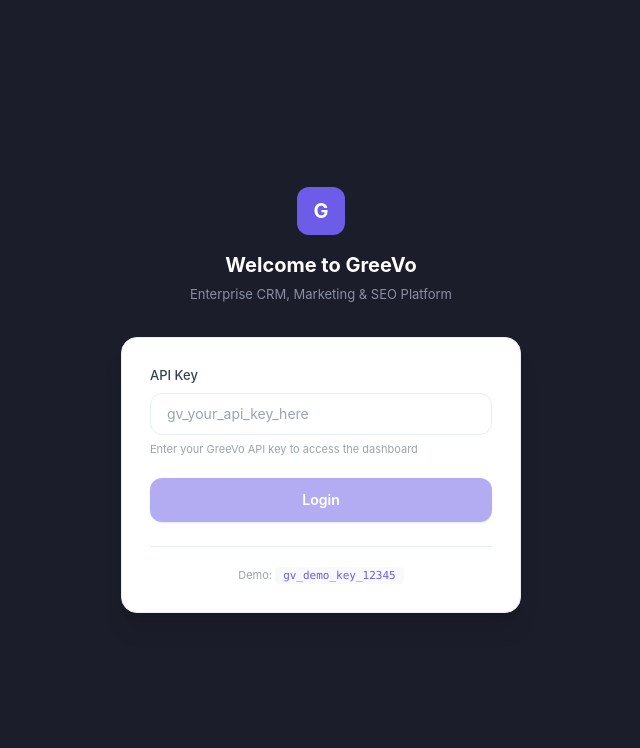
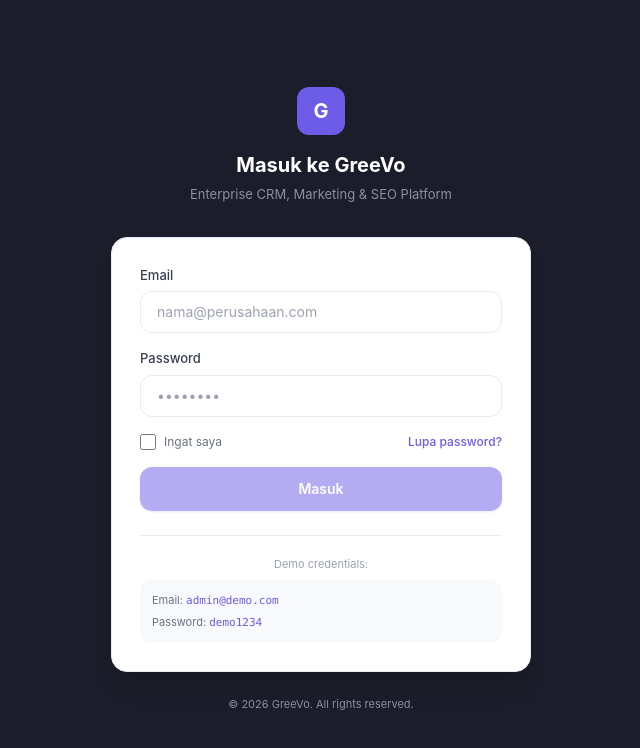
Before and after one commit to dhanimo90/greevo, a Next.js app in the folder dashboard/: page /login in a window 1280 px wide. Shown: the top 748 px of the page, without its empty margins (319-959 px from the left). Built offline with nearby package versions, Linux system fonts and the light colour scheme.

Commit message:
Login with email/password: replace API key login, add auth workflow, user password migration

```diff
--- a/dashboard/src/app/login/page.tsx
+++ b/dashboard/src/app/login/page.tsx
@@ -3,7 +3,8 @@
 import { useRouter } from "next/navigation";
 
 export default function LoginPage() {
-  const [apiKey, setApiKey] = useState("");
+  const [email, setEmail] = useState("");
+  const [password, setPassword] = useState("");
   const [error, setError] = useState("");
   const [loading, setLoading] = useState(false);
   const router = useRouter();
@@ -13,61 +14,149 @@
     setError("");
     setLoading(true);
 
-    if (!apiKey.startsWith("gv_") || apiKey.length < 10) {
-      setError("Invalid API key format. Must start with gv_");
-      setLoading(false);
-      return;
+    try {
+      const apiUrl = process.env.NEXT_PUBLIC_API_URL || "";
+
+      if (apiUrl) {
+        // Production: authenticate via n8n backend
+        const res = await fetch(`${apiUrl}/auth/login`, {
+          method: "POST",
+          headers: { "Content-Type": "application/json" },
+          body: JSON.stringify({ email, password }),
+        });
+
+        const data = await res.json();
+
+        if (!res.ok || !data.success) {
+          setError(data.message || "Email atau password salah");
+          setLoading(false);
+          return;
+        }
+
+        localStorage.setItem("greevo_api_key", data.api_key || data.token);
+        localStorage.setItem("greevo_user", JSON.stringify({
+          email: data.email || email,
+          name: data.name || email.split("@")[0],
+          role: data.role || "viewer",
+          company: data.company || "",
+        }));
+      } else {
+        // Demo mode: accept any valid-looking credentials
+        if (!email.includes("@") || password.length < 4) {
+          setError("Email atau password tidak valid");
+          setLoading(false);
+          return;
+        }
+
+        localStorage.setItem("greevo_api_key", "gv_demo_session");
+        localStorage.setItem("greevo_user", JSON.stringify({
+          email,
+          name: email.split("@")[0],
+          role: "admin",
+          company: "Demo Company",
+        }));
+      }
+
+      localStorage.setItem("greevo_logged_in", "true");
+      router.push("/");
+    } catch {
+      setError("Tidak bisa terhubung ke server. Coba lagi.");
     }
 
-    localStorage.setItem("greevo_api_key", apiKey);
-    localStorage.setItem("greevo_logged_in", "true");
-    router.push("/");
     setLoading(false);
   };
 
   return (
     <div className="min-h-screen flex items-center justify-center bg-[#1B1D2A] p-4">
-      <div className="w-full max-w-[400px]">
+      <div className="w-full max-w-[420px]">
+        {/* Logo */}
         <div className="text-center mb-8">
           <div className="w-12 h-12 rounded-xl bg-[#6C5CE7] flex items-center justify-center mx-auto mb-4">
             <span className="text-white font-bold text-xl">G</span>
           </div>
-          <h1 className="text-xl font-bold text-white">Welcome to GreeVo</h1>
+          <h1 className="text-xl font-bold text-white">Masuk ke GreeVo</h1>
           <p className="text-[#8B8FA3] mt-1.5 text-[13px]">Enterprise CRM, Marketing & SEO Platform</p>
         </div>
 
+        {/* Login Form */}
         <form onSubmit={handleLogin} className="bg-white dark:bg-[#22252F] rounded-2xl p-7 shadow-xl border border-[#E8ECF4] dark:border-[#2E3140]">
-          <div className="space-y-5">
+          <div className="space-y-4">
+            {/* Email */}
             <div>
-              <label className="block text-[13px] font-medium text-gray-700 dark:text-gray-300 mb-2">API Key</label>
+              <label className="block text-[13px] font-medium text-gray-700 dark:text-gray-300 mb-1.5">Email</label>
+              <input
+                type="email"
+                value={email}
+                onChange={(e) => setEmail(e.target.value)}
+                placeholder="nama@perusahaan.com"
+                className="input-field"
+                required
+                autoComplete="email"
+              />
+            </div>
+
+            {/* Password */}
+            <div>
+              <label className="block text-[13px] font-medium text-gray-700 dark:text-gray-300 mb-1.5">Password</label>
               <input
                 type="password"
-                value={apiKey}
-                onChange={(e) => setApiKey(e.target.value)}
-                placeholder="gv_your_api_key_here"
+                value={password}
+                onChange={(e) => setPassword(e.target.value)}
+                placeholder="••••••••"
                 className="input-field"
                 required
+                autoComplete="current-password"
               />
-              <p className="text-[11px] text-gray-400 mt-1.5">Enter your GreeVo API key to access the dashboard</p>
             </div>
 
+            {/* Remember & Forgot */}
+            <div className="flex items-center justify-between">
+              <label className="flex items-center gap-2 cursor-pointer">
+                <input type="checkbox" className="w-4 h-4 rounded border-gray-300 text-[#6C5CE7] focus:ring-[#6C5CE7]" />
+                <span className="text-[12px] text-gray-500">Ingat saya</span>
+              </label>
+              <button type="button" className="text-[12px] text-[#6C5CE7] font-medium hover:underline">
+                Lupa password?
+              </button>
+            </div>
+
+            {/* Error */}
             {error && (
-              <div className="bg-red-50 dark:bg-red-900/20 text-red-600 dark:text-red-400 text-[12px] px-4 py-3 rounded-xl">
+              <div className="bg-red-50 dark:bg-red-900/20 text-red-600 dark:text-red-400 text-[12px] px-4 py-3 rounded-xl flex items-center gap-2">
+                <svg className="w-4 h-4 shrink-0" fill="none" viewBox="0 0 24 24" stroke="currentColor"><path strokeLinecap="round" strokeLinejoin="round" strokeWidth={2} d="M12 8v4m0 4h.01M21 12a9 9 0 11-18 0 9 9 0 0118 0z"/></svg>
                 {error}
               </div>
             )}
 
-            <button type="submit" disabled={loading || !apiKey} className="w-full btn-primary py-3 disabled:opacity-50">
-              {loading ? "Connecting..." : "Login"}
+            {/* Submit */}
+            <button type="submit" disabled={loading || !email || !password} className="w-full btn-primary py-3 disabled:opacity-50">
+              {loading ? (
+                <span className="flex items-center justify-center gap-2">
+                  <svg className="w-4 h-4 animate-spin" fill="none" viewBox="0 0 24 24"><circle className="opacity-25" cx="12" cy="12" r="10" stroke="currentColor" strokeWidth="4"/><path className="opacity-75" fill="currentColor" d="M4 12a8 8 0 018-8V0C5.373 0 0 5.373 0 12h4z"/></svg>
+                  Masuk...
+                </span>
+              ) : "Masuk"}
             </button>
           </div>
 
+          {/* Demo credentials */}
           <div className="mt-6 pt-5 border-t border-[#E8ECF4] dark:border-[#2E3140]">
-            <p className="text-[11px] text-gray-400 text-center">
-              Demo: <code className="bg-[#F8F9FC] dark:bg-[#1A1D26] px-2 py-0.5 rounded text-[#6C5CE7] font-mono">gv_demo_key_12345</code>
-            </p>
+            <p className="text-[11px] text-gray-400 text-center mb-2">Demo credentials:</p>
+            <div className="bg-[#F8F9FC] dark:bg-[#1A1D26] rounded-xl p-3 space-y-1">
+              <p className="text-[11px] text-gray-500 dark:text-gray-400">
+                Email: <code className="text-[#6C5CE7] font-mono">admin@demo.com</code>
+              </p>
+              <p className="text-[11px] text-gray-500 dark:text-gray-400">
+                Password: <code className="text-[#6C5CE7] font-mono">demo1234</code>
+              </p>
+            </div>
           </div>
         </form>
+
+        {/* Footer */}
+        <p className="text-center text-[11px] text-[#8B8FA3] mt-6">
+          © 2026 GreeVo. All rights reserved.
+        </p>
       </div>
     </div>
   );
--- a/dashboard/src/components/client-layout.tsx
+++ b/dashboard/src/components/client-layout.tsx
@@ -42,7 +42,15 @@
   const handleLogout = () => {
     localStorage.removeItem("greevo_logged_in");
     localStorage.removeItem("greevo_api_key");
+    localStorage.removeItem("greevo_user");
     router.push("/login");
+  };
+
+  const getUserInitial = () => {
+    try {
+      const user = JSON.parse(localStorage.getItem("greevo_user") || "{}");
+      return (user.name || user.email || "U").charAt(0).toUpperCase();
+    } catch { return "U"; }
   };
 
   if (!ready) {
@@ -81,7 +89,7 @@
               <span className="absolute top-1.5 right-1.5 w-[6px] h-[6px] bg-[#6C5CE7] rounded-full ring-2 ring-white dark:ring-[#1A1D26]" />
             </button>
             <button onClick={handleLogout} className="ml-1 w-8 h-8 rounded-full bg-gradient-to-br from-[#6C5CE7] to-[#A29BFE] flex items-center justify-center text-white text-[11px] font-bold" title="Logout">
-              A
+              {getUserInitial()}
             </button>
           </div>
         </header>
```
Also changed, not shown: 2 other files (tests, documents, lock files or other folders).
